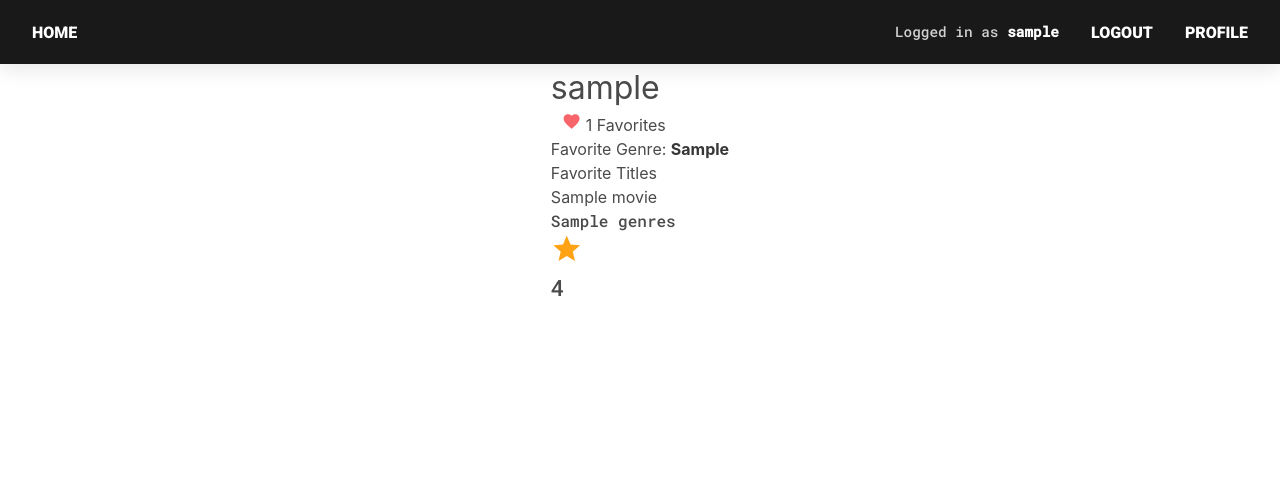
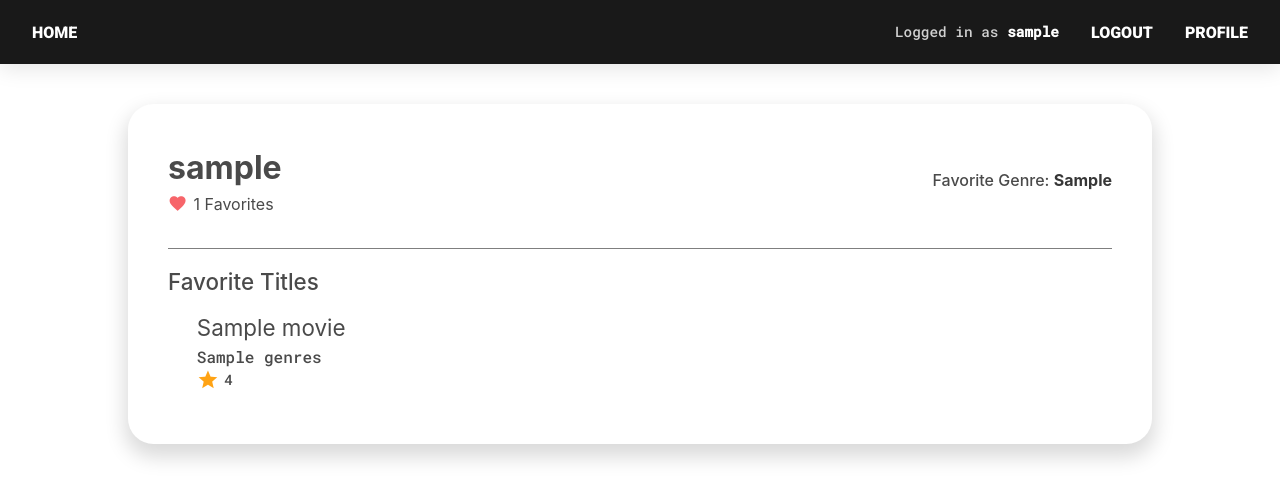
Before and after one commit to PacificPR/moviedb, a Flask app: template moviedb/templates/profile.html in a window 1280 px wide. Shown: the top 500 px of the page. Run offline with Flask 2, Linux system fonts and the light colour scheme; the visitor is signed in with stand-in values (Sample User, id 1); tables that the repository leaves empty hold one stand-in row (values such as "Sample post"); the template is opened without the code that fills it: most values are stand-ins (such as "Sample title", 1, 10 or a date in 2020).

Commit message:
some really good UI changes
well, the background now has a gradient and there's a little heart that
shows up on one corner; both of these show up only when the user has the
title in is favorite list. Pretty cool huh?... I know, no one gives a
shit

```diff
--- a/moviedb/static/css/custom.css
+++ b/moviedb/static/css/custom.css
@@ -126,6 +126,14 @@ nav a:hover{
     color: rgba(0,0,0, 0.7);
 }
 
+.disapear {
+    display: none;
+}
+
+.fav-bg {
+    background: rgb(255,195,195);
+    background: linear-gradient(215deg, rgba(255,195,195,1) 0%, rgba(255,237,237,1) 20%, rgba(255,250,250,1) 100%);
+}
 
 .movieinfo {
     background-color: white;
@@ -148,11 +156,22 @@ nav a:hover{
     padding-left: 2.6rem;
 }
 
+.infotext-head {
+    width: 100%;
+    display: flex;
+    justify-content: space-between;
+    align-items: center;
+    margin-bottom: 2rem;
+}
+.infotext-head .material-icons.md-fav {
+    font-size: 2rem;
+}
 
 .movie-title {
-    padding-bottom: 20px;
     font-size: 2rem;
-    font-family: Roboto
+    font-family: Roboto;
+    line-height: 100%;
+    padding-right: 2rem;
 }
 
 @media only screen and (min-width: 1400px){
@@ -173,10 +192,13 @@ nav a:hover{
 }
 
 .material-icons.md-fav {
-    margin-left: 0.7rem;
     font-size: 1.2rem;
     color: rgb(247, 101, 106);
 }
+.fav .material-icons.md-fav {
+    margin-left: 0.7rem;
+}
+
 
 @media only screen and (min-width: 1400px){
     .material-icons.gold {font-size: 2.5rem}
@@ -201,7 +223,7 @@ nav a:hover{
 
 .fav{
     margin-top: 1rem;
-    background-color: white;
+    background-color: rgba(255, 255, 255, 0);
     display: flex;
     flex-direction: row;
     justify-content: center;
@@ -349,3 +371,124 @@ nav a:hover{
 .singup form input{
     display: block;
 }
+
+
+.profile {
+    background-color: white;
+    padding: 2.5rem;
+    border-radius: 1.6rem;
+    box-shadow: 0 10px 20px 3px rgba(0,0,0,0.15);
+    margin-top: 2.5rem;
+    width: 80%;
+    display: flex;
+    flex-direction: column;
+    margin-bottom: 4rem;
+}
+
+.profile-head h1{
+    font-weight: 700;
+    font-size: 2rem;
+}
+
+.profile-username {
+    font-family: "Roboto Mono";
+    font-size: 1.2rem;
+}
+
+.divider {
+    padding-top: 2rem;
+    width: 100%;
+    border-bottom: 1px solid rgba(0, 0, 0, 0.5);
+}
+
+.profile-head{
+    display: flex;
+    align-items: center;
+    justify-content: space-between;
+}
+
+.profile-head-left{
+    width: 50%;
+    display: flex;
+    flex-direction: column;
+}
+
+.profile-head-right{
+    width: 50%;
+    display: flex;
+    flex-direction: column;
+    align-items: flex-end;
+}
+
+.profile-fav-count{
+    display: flex;
+    align-items: center;
+}
+
+.profile-fav-count i{
+    padding-right: 0.4rem;
+}
+
+.profile-fav-genre {
+    font-weight: 500;
+}
+
+.profile h2 {
+    margin-top: 1rem;
+    font-size: 1.4rem;
+    font-weight: 500;
+}
+
+.profile-list-item {
+    display: flex;
+    align-items: flex-start;
+}
+
+.profile-list-item {
+    padding: 0.8rem 0.8rem;
+    display: flex;
+    align-items: flex-start;
+    border-radius: 0.8rem;
+}
+
+.profile-list-item:hover {
+    box-shadow: 0 5px 10px rgba(0,0,0,0.1);
+    background-color: #f4f4f4;
+}
+
+.profile-list-item:focus {
+    outline: none;
+}
+
+.profile-list-item:active {
+    box-shadow: 0 5px 10px rgba(0,0,0,0);
+    outline: none;
+}
+
+.profile-list-item-text {
+    padding-left: 1rem;
+}
+.profile-list-title {
+    font-size: 1.4rem;
+}
+
+.profile-list-rating {
+    display: flex;
+    justify-content: left;
+    align-items: center;
+}
+
+.profile-list-rating .material-icons.gold {
+    font-size: 1.4rem;
+}
+
+.profile-list-rating .rating-no {
+    font-size: 0.9rem;
+    font-family: "Roboto Mono";
+}
+
+.profile-list-poster{
+    display: inline-block;
+    min-width: 60px;
+    width: 10%;
+}
```
Also changed, not shown: moviedb/templates/info.html (+19 -8 lines).
